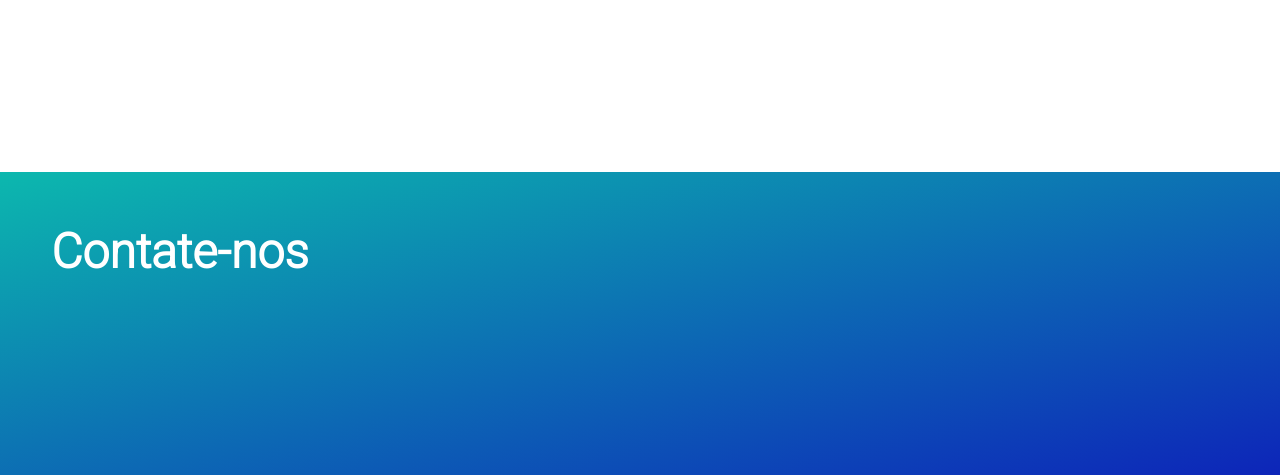
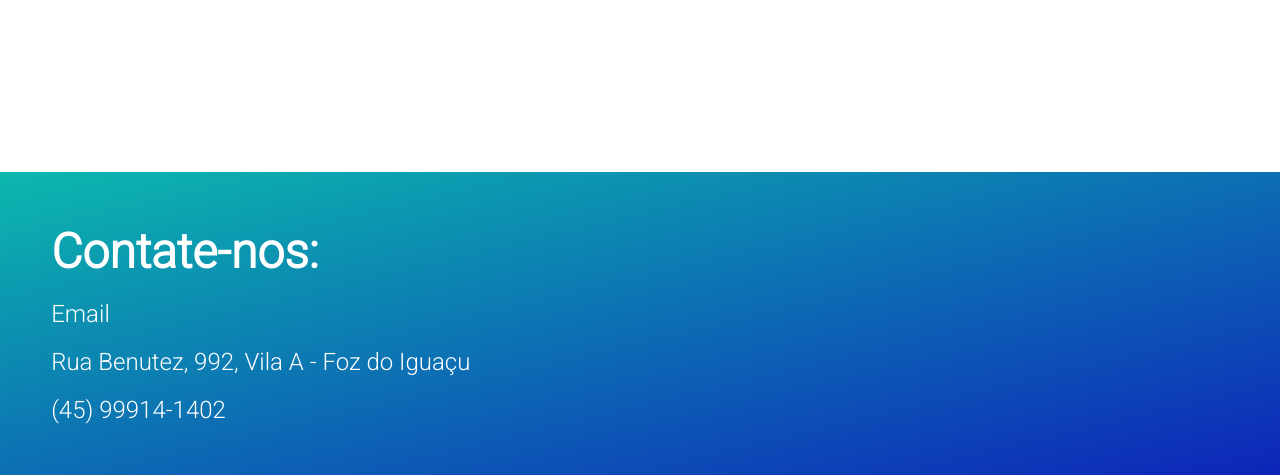
Before and after one commit to thiagochan/MathComp, a Flask app: template template/evento.html in a window 1280 px wide. Shown: the part 707-1182 px from the top of the page. Run offline with Flask 2, Linux system fonts and the light colour scheme; the template is opened without the code that fills it, so the values that code supplies are empty.

Commit message:
footer in all pages

```diff
--- a/template/evento.html
+++ b/template/evento.html
@@ -41,7 +41,10 @@
     </section>
 
     <footer class="footer">
-        <h1>Contate-nos</h1>
+        <h1>Contate-nos:</h1>
+        <p class="footerComponent"><i class="bi bi-envelope"></i> Email</p>
+        <p class="footerComponent"><i class="bi bi-geo-alt"></i> Rua Benutez, 992, Vila A - Foz do Iguaçu</p>
+        <p class="footerComponent"><i class="bi bi-telephone"></i> (45) 99914-1402</p>
     </footer>
 
 </body>
--- a/template/formulario.html
+++ b/template/formulario.html
@@ -72,7 +72,10 @@
     </div>
 
     <footer class="footer">
-        <h1>Contate-nos</h1>
+        <h1>Contate-nos:</h1>
+        <p class="footerComponent"><i class="bi bi-envelope"></i> Email</p>
+        <p class="footerComponent"><i class="bi bi-geo-alt"></i> Rua Benutez, 992, Vila A - Foz do Iguaçu</p>
+        <p class="footerComponent"><i class="bi bi-telephone"></i> (45) 99914-1402</p>
     </footer>
 
     <script src="https://cdn.jsdelivr.net/npm/bootstrap@5.2.0-beta1/dist/js/bootstrap.bundle.min.js" integrity="sha384-pprn3073KE6tl6bjs2QrFaJGz5/SUsLqktiwsUTF55Jfv3qYSDhgCecCxMW52nD2" crossorigin="anonymous"></script>
```
